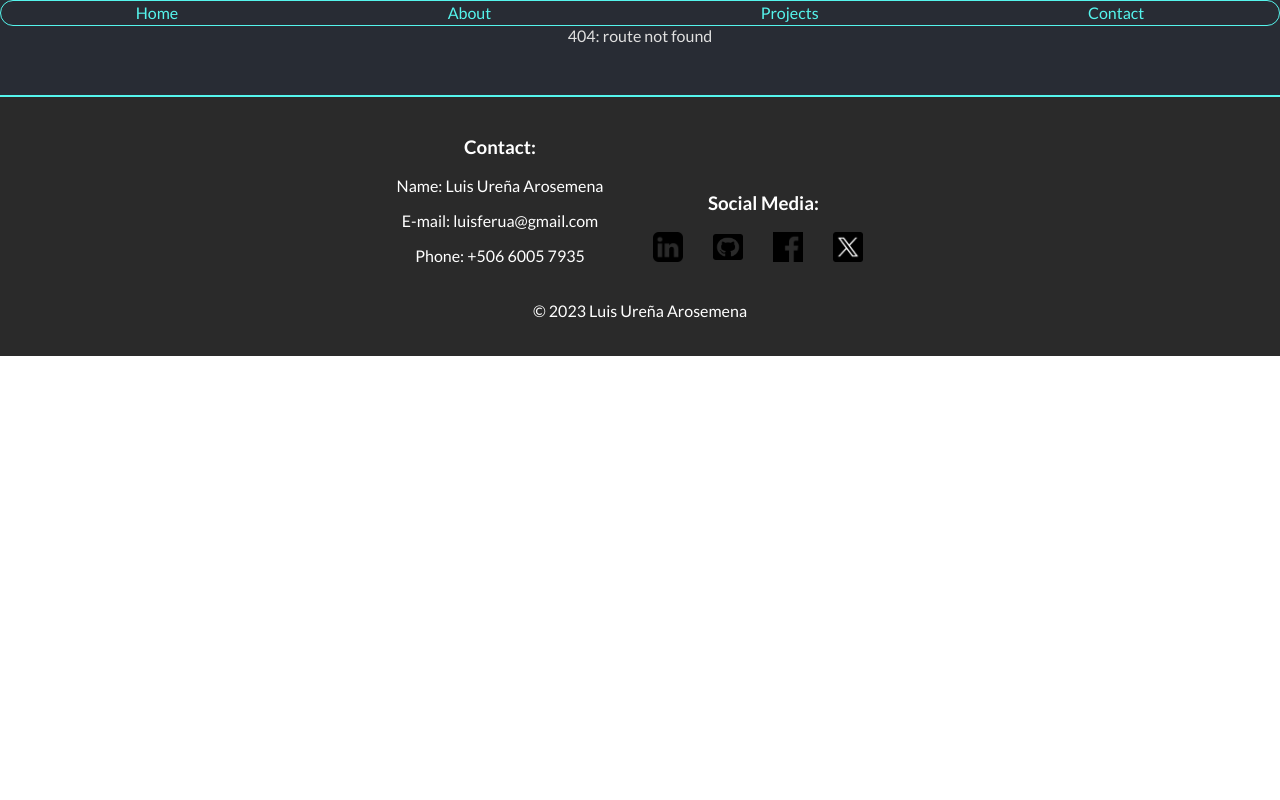
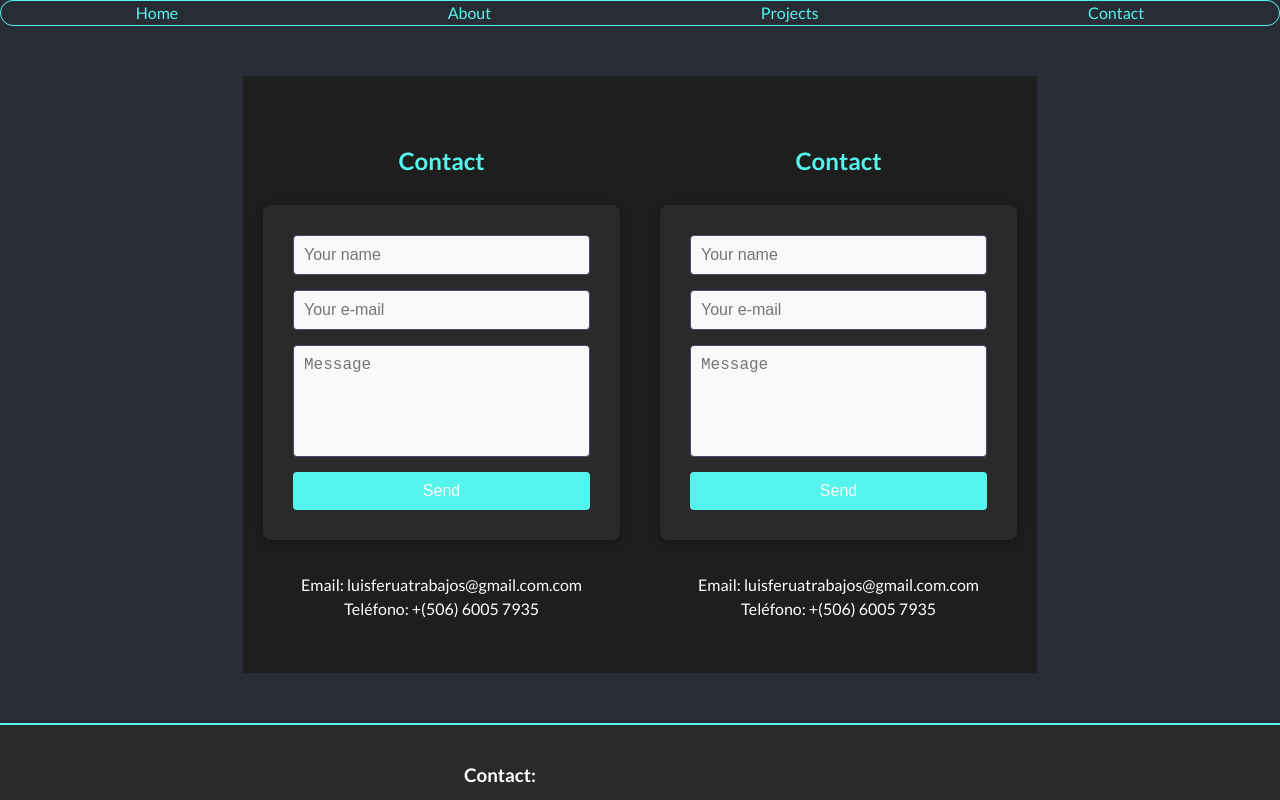
Before and after one commit to SourlyX/portfolio, a React (Create React App) app: page /contact in a window 1280 px wide. Before the commit this address had no page. Shown: the top 800 px of the page. Built offline with nearby package versions, Linux system fonts and the light colour scheme.

Commit message:
se termina de agregar la funcion para scrolear hasta la parte de contacto al presionar el lugar respectivo en el navbar

```diff
--- a/src/App.js
+++ b/src/App.js
@@ -1,9 +1,10 @@
-import React from "react"
+import React, { useRef } from "react"
 import Navbar from "./Navbar"
 import Container from "./Container"
 import Footer from "./Footer"
 import styled from "styled-components"
-import About from "./About" // Importa el componente About
+import About from "./About"
+import Contact from "./Contact"
 import "./index.css"
 import { Helmet } from "react-helmet"
 import { Routes, Route } from "react-router-dom"
@@ -18,6 +19,8 @@ const MainApp = styled.div`
 
 
 function App() {
+  const contactRef = useRef(null)
+
   const cards = [
     {
       image: "https://example.com/image1.jpg",
@@ -207,7 +210,7 @@ function App() {
     { label: "Home", url: "/" },
     { label: "About", url: "/about" },
     { label: "Projects", url: "/projects" },
-    { label: "Contact", url: "/contact" }
+    { label: "Contact", url: "#contact" }
   ]
 
   return (
@@ -217,7 +220,7 @@ function App() {
         <link rel="preconnect" href="https://fonts.gstatic.com" crossorigin/>
         <link href="https://fonts.googleapis.com/css2?family=Lato:ital,wght@0,400;0,700;1,400;1,700&display=swap" rel="stylesheet"/>
       </Helmet>
-      <Navbar items={navbarItems}/>
+      <Navbar items={navbarItems} contactRef={contactRef} />
       <Routes>
         <Route path="/" element={
           <>
@@ -227,8 +230,10 @@ function App() {
           </>
         }/>
         <Route path="/about" element={<About />} />
-        <Route path="*" element="404: route not found"/>
+        <Route path="/contact" element={<Contact />} />
+        <Route path="*" element="404: route not found" />
       </Routes>
+      <Contact id="contact" ref={contactRef} />
       <Footer />
     </MainApp>
   )
--- a/src/Contact.js
+++ b/src/Contact.js
@@ -1,4 +1,4 @@
-import React, { useState } from 'react'
+import React, { useState, forwardRef } from 'react';
 import styled from 'styled-components'
 
 const ContactContainer = styled.div`
@@ -80,7 +80,7 @@ const ContactDetail = styled.p`
 `
 
 
-const Contact = () => {
+const Contact = forwardRef((props, ref) => {
   const [formData, setFormData] = useState({
     name: '',
     email: '',
@@ -100,7 +100,7 @@ const Contact = () => {
   }
 
   return (
-    <ContactContainer>
+    <ContactContainer ref={ref} id="contact">
       <Title>Contact</Title>
       <Form onSubmit={handleSubmit}>
         <Input
@@ -135,6 +135,6 @@ const Contact = () => {
       </ContactInfo>
     </ContactContainer>
   )
-}
+})
 
 export default Contact
--- a/src/Footer.js
+++ b/src/Footer.js
@@ -49,8 +49,8 @@ const LogoImage = styled.img`
 const Footer = () => {
   const datos = {
     name: 'Luis Ureña Arosemena',
-    email: 'luisferua@gmail.com',
-    phone: '+506 6005 7935',
+    email: 'luisferuatrabajos@gmail.com',
+    phone: '+(506) 6005 7935',
     socialMedia: {
       linkedin: 'https://www.linkedin.com/in/luis-ure%C3%B1a-arosemena-501105211',
       github: 'https://github.com/SourlyX',
--- a/src/Navbar.js
+++ b/src/Navbar.js
@@ -1,3 +1,4 @@
+import { useNavigate, useLocation } from 'react-router-dom'
 import React from 'react'
 import styled from 'styled-components'
 
@@ -56,17 +57,27 @@ const Link = styled.a`
   border-radius: 50%;
 
   &:hover {
-    background-color: #FF6B6B; /* Fondo coral en hover */
+    background-color: #FF6B6B;
   }
 `
 
-function Navbar({ items }){
+function Navbar({ items, contactRef }){
+  const handleClick = (url) => {
+    if (url === "#contact") {
+      contactRef.current?.scrollIntoView({ behavior: 'smooth' })
+    } else {
+      window.location.href = url
+    }
+  }
+
   return (
     <Nav>
       <List>
         {items.map((item, index) => (
           <ListItem label={item.label} key={index}>
-            <Link href={item.url}>{item.label}</Link>
+            <Link as="button" onClick={() => handleClick(item.url)}>
+              {item.label}
+            </Link>
           </ListItem>
         ))}
       </List>
```
Also changed, not shown: Toast/Note.txt (added).
